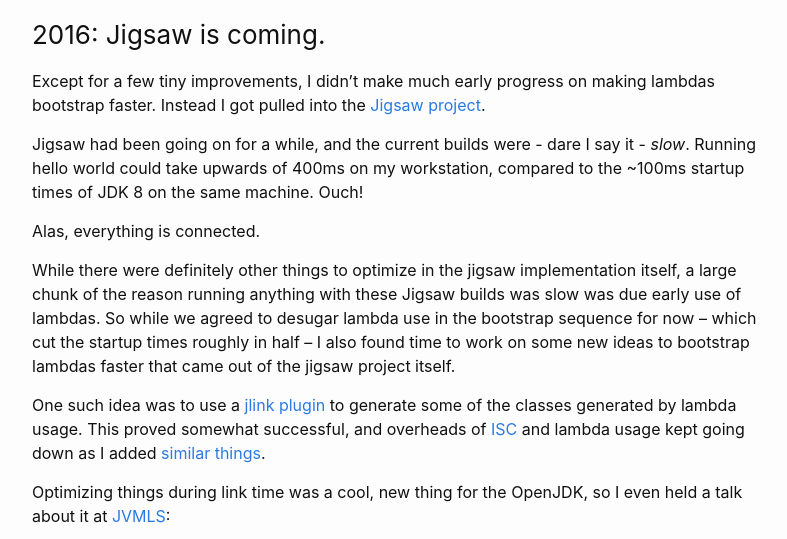
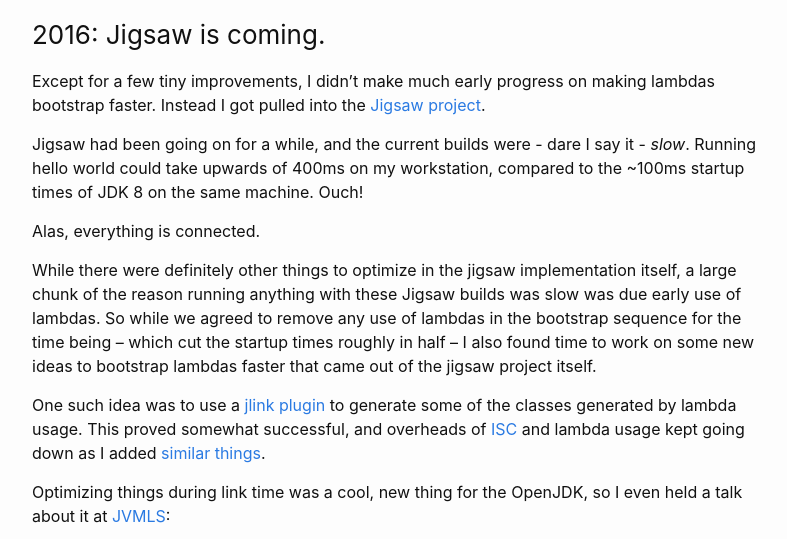
Before and after one commit to cl4es/cl4es.github.io, a Jekyll site: the page built from _posts/2018-11-20-A-Story-About-Starting-Up.md, in a window 1280 px wide and 900 px high, scrolled down 1558 px, cut to the strip 0-539 px from the top of the window. Shown: the whole strip, without its empty margins (238-1025 px from the left). Built offline with Jekyll 4.4.1, drawn with Linux system fonts in a browser that asks for light colours; comment, search, counter and statistics services are not loaded.

Commit message:
Simplify

```diff
--- a/_posts/2018-11-20-A-Story-About-Starting-Up.md
+++ b/_posts/2018-11-20-A-Story-About-Starting-Up.md
@@ -51,7 +51,7 @@ Jigsaw had been going on for a while, and the current builds were - dare I say i
 
 Alas, everything is connected.
 
-While there were definitely other things to optimize in the jigsaw implementation itself, a large chunk of the reason running anything with these Jigsaw builds was slow was due early use of lambdas. So while we agreed to desugar lambda use in the bootstrap sequence for now -- which cut the startup times roughly in half --  I also found time to work on some new ideas to bootstrap lambdas faster that came out of the jigsaw project itself.
+While there were definitely other things to optimize in the jigsaw implementation itself, a large chunk of the reason running anything with these Jigsaw builds was slow was due early use of lambdas. So while we agreed to remove any use of lambdas in the bootstrap sequence for the time being -- which cut the startup times roughly in half -- I also found time to work on some new ideas to bootstrap lambdas faster that came out of the jigsaw project itself.
 
 One such idea was to use a [jlink plugin](http://cr.openjdk.java.net/~redestad/scratch/bmh_species_gen.txt) to generate some of the classes generated by lambda usage. This proved somewhat successful, and overheads of [ISC](http://openjdk.java.net/jeps/280) and lambda usage kept going down as I added [similar](https://bugs.openjdk.java.net/browse/JDK-8164451) [things](https://bugs.openjdk.java.net/browse/JDK-8164483).
 
```
